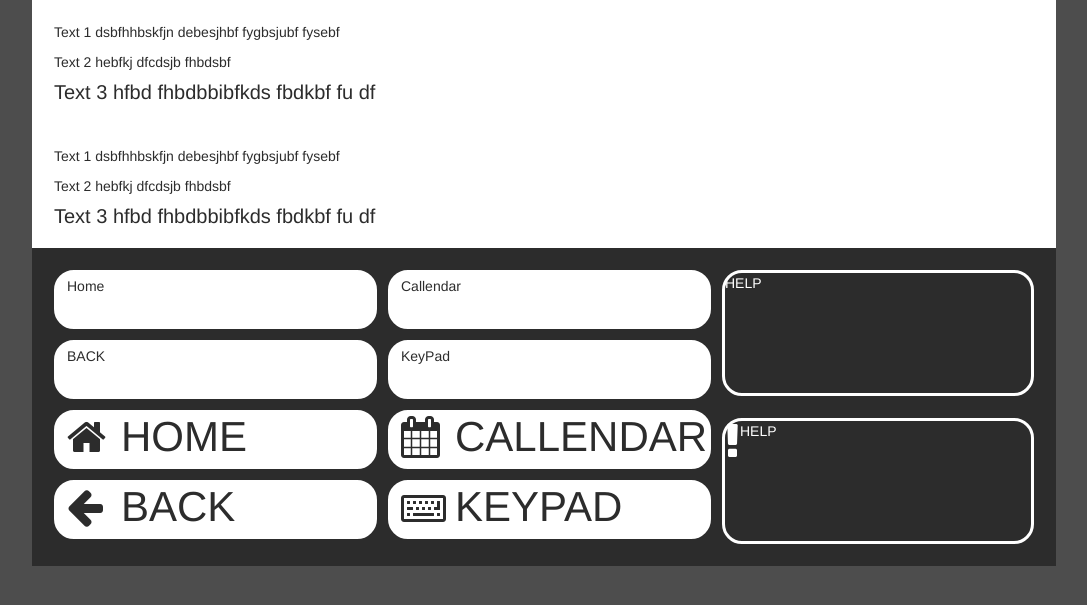
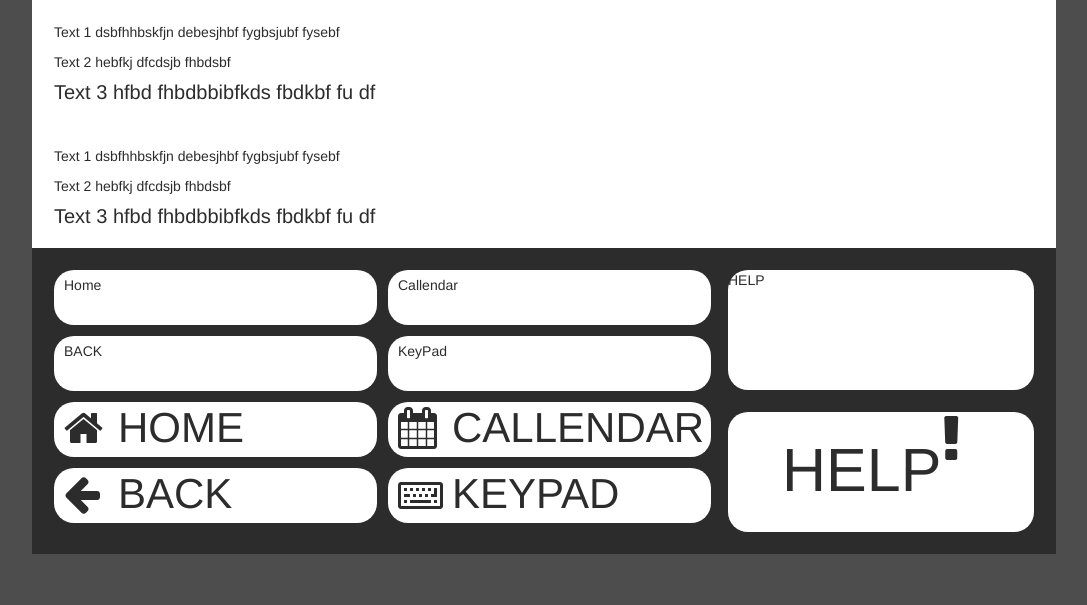
Before and after one commit to davealbert/HealthHackDublin2013-html, a CodeIgniter app: page / in a window 1280 px wide. Shown: the top 605 px of the page, without its empty margins (96-1183 px from the left). Run offline with CodeIgniter, Linux system fonts and the light colour scheme; some libraries are stand-ins or nearby versions.

Commit message:
more footer style

```diff
--- a/application/views/templates/footer.php
+++ b/application/views/templates/footer.php
@@ -9,7 +9,7 @@
 					<div style="clear:both;"></div>
 				</div>
 				<!-- <div class="navButton2">HELP</div> -->
-				<a href=""><div class="navButton2"><i class="icon-exclamation icon-3x" style="float:left;"></i><p>HELP</p></div></a>
+				<a href=""><div class="navButton2"><p style="float:left;">HELP</p><i class="icon-exclamation icon-4x"></i></div></a>
 
 				<div style="clear:both;"></div>
 			</div>
--- a/css/main.css
+++ b/css/main.css
@@ -121,26 +121,35 @@ p.footer{
 	background-color: white;
 	color: #2c2c2c;
 	margin: 0 11px 11px 0;
-	padding: 3px 0 0 10px;
-	width:307px;
+	padding: 5px 0 0 10px;
+	width:313px;
 	height:50px;
-	border:3px solid white;
+	/*border:3px solid white;*/
 	border-radius:20px;
 }
 .navButton1 p
 {
 	font-size:42px;
 	padding:11px 0 0 54px;
-
 }
 .navButton2
 {
 	float:right;
-	background-color: #2c2c2c;
-	color:white;
+	background-color: white;
+	color:#2c2c2c;
 	margin: 0 22px 22px 0;
 	width:306px;
 	height:120px;
-	border:3px solid white;
+	/*border:3px solid white;*/
 	border-radius:20px;
 }
+.navButton2 p
+{
+	font-size:61px;
+	padding:48px 0 0 54px;
+}
+.navButton2 i
+{
+	display: block;
+	padding-top:48px;
+}
```
